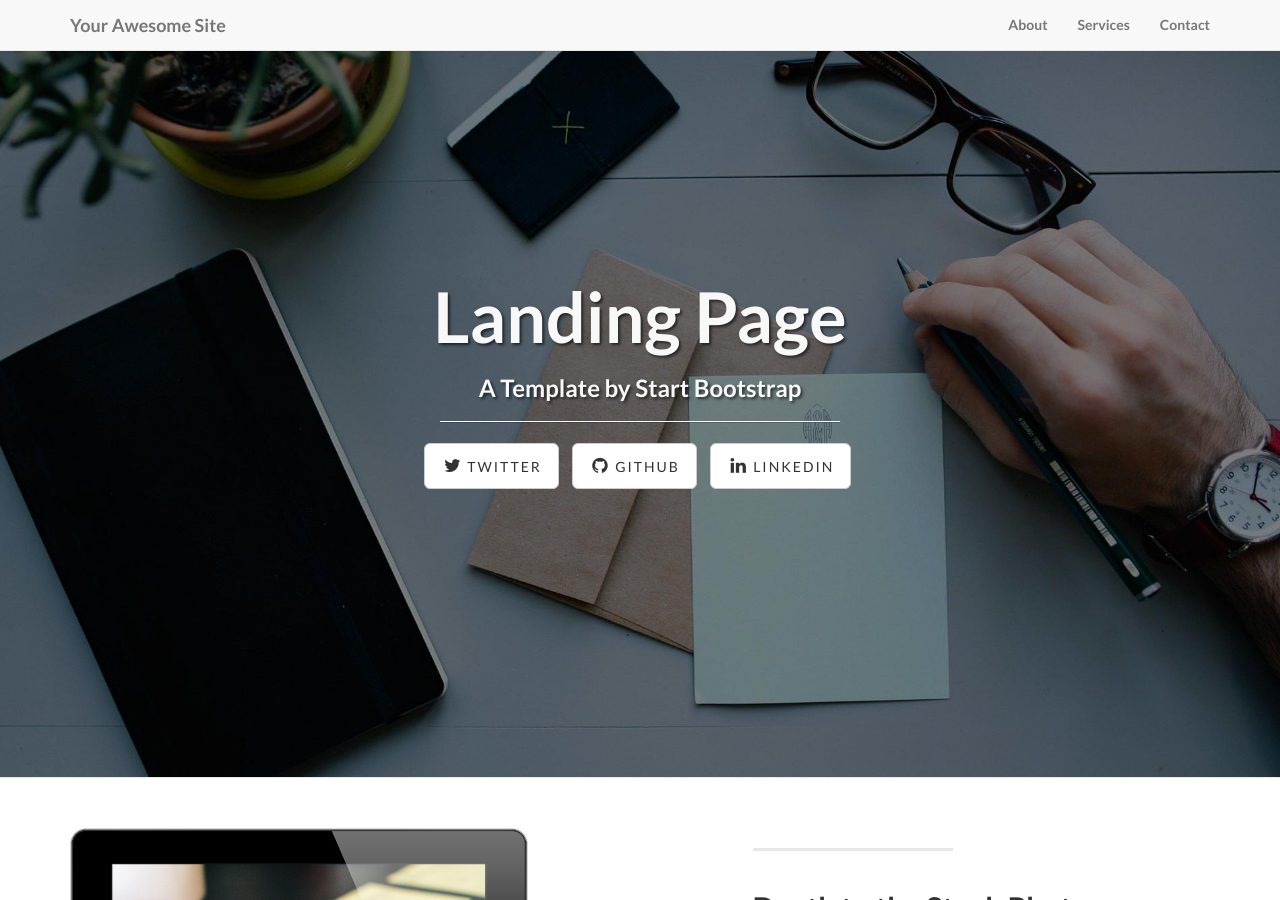
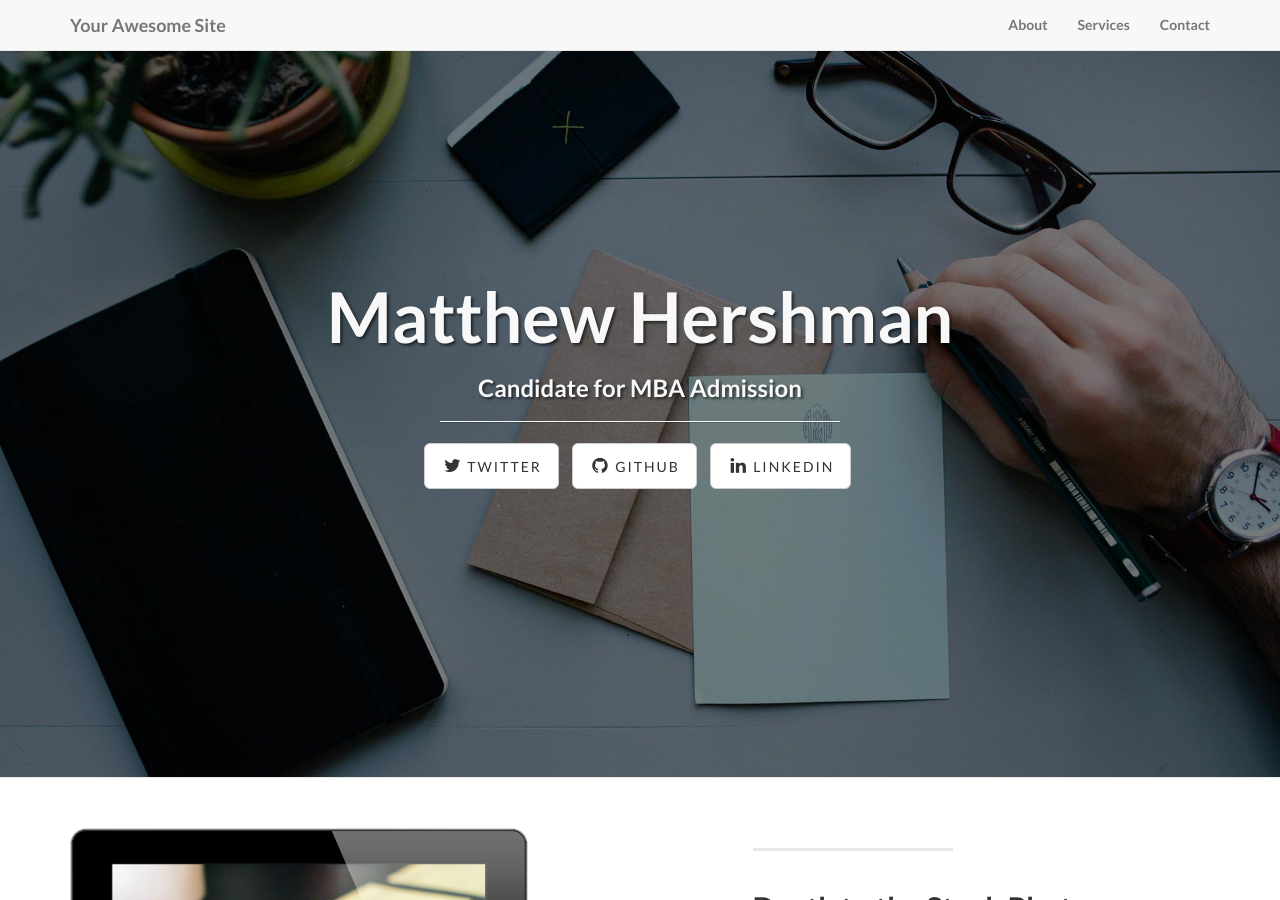
Before and after one commit to mhershman/mhershman.github.io, a Jekyll site: the page built from index.html, in a window 1280 px wide and 900 px high. Built offline with Jekyll 4.4.1, drawn with Linux system fonts in a browser that asks for light colours.

Commit message:
Title Update

```diff
--- a/index.html
+++ b/index.html
@@ -1,5 +1,5 @@
 ---
 layout: default
-title: Landing Page
-subTitle: A Template by Start Bootstrap
+title: Matthew Hershman
+subTitle: Candidate for MBA Admission
 ---
```
